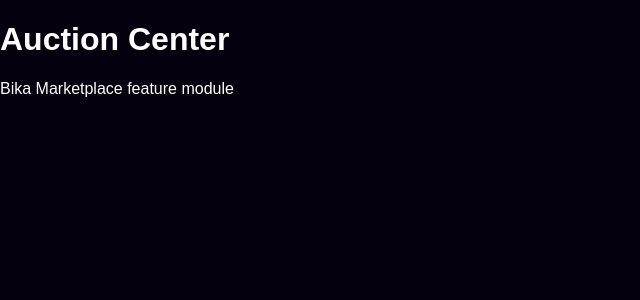
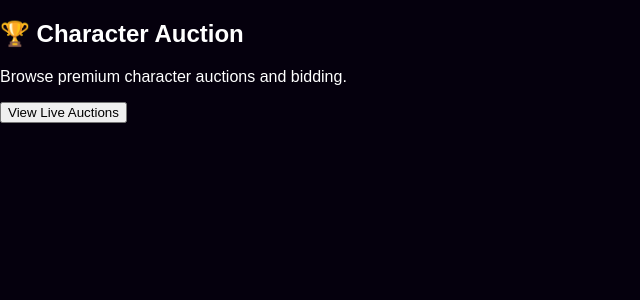
Before and after one commit to OfficialBika/Bika-Marketplace-, a Next.js app in the folder frontend/: page /auction in a window 1280 px wide. Shown: the top 300 px of the page, without its empty margins (0-640 px from the left). Built offline with nearby package versions, Linux system fonts and the light colour scheme.

Commit message:
Upgrade auction frontend flow module

```diff
--- a/frontend/app/auction/page.tsx
+++ b/frontend/app/auction/page.tsx
@@ -1 +1,13 @@
-export default function Page(){return <main className="home"><h1>Auction Center</h1><p>Bika Marketplace feature module</p></main>}
+"use client";
+
+export default function Page(){
+ return (
+  <main className="market-page">
+   <section className="auction-panel">
+    <h1>🏆 Character Auction</h1>
+    <p>Browse premium character auctions and bidding.</p>
+    <button>View Live Auctions</button>
+   </section>
+  </main>
+ );
+}
```
